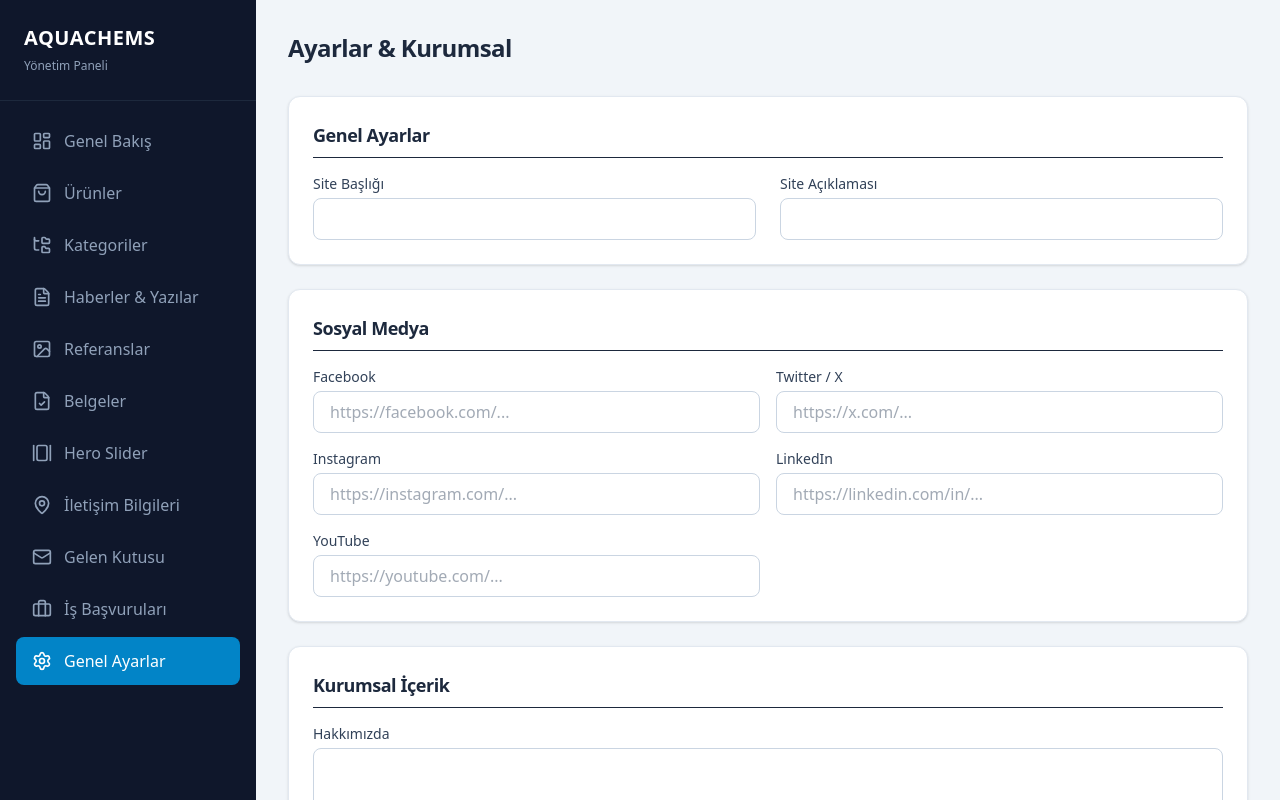
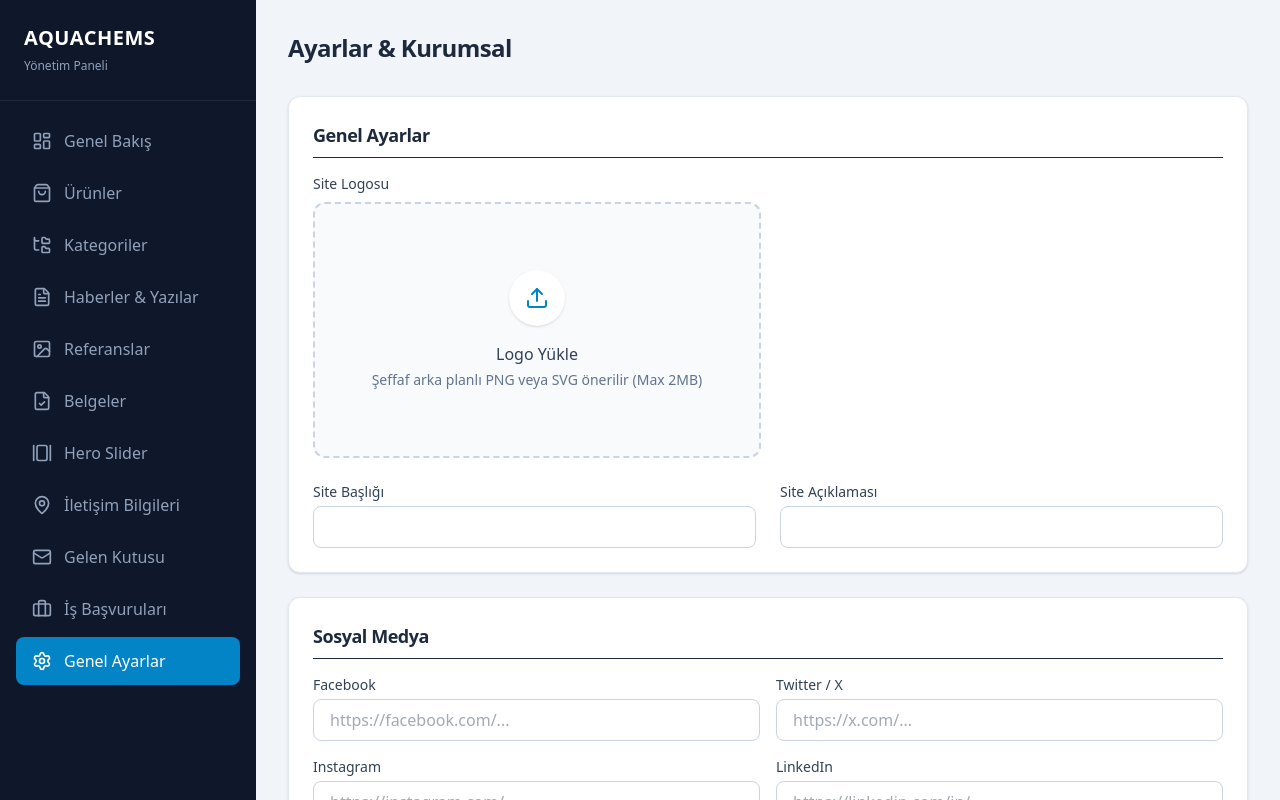
Before and after one commit to cooderhasan/aquachem, a Next.js app: page /admin/settings in a window 1280 px wide. Shown: the top 800 px of the page. Built offline with nearby package versions, Linux system fonts and the light colour scheme; no server answers; the database is empty.

Commit message:
feat: add logo upload to admin settings

```diff
--- a/src/app/admin/settings/SettingsForm.tsx
+++ b/src/app/admin/settings/SettingsForm.tsx
@@ -4,6 +4,7 @@ import React, { useState } from 'react';
 import { Loader2, Save } from 'lucide-react';
 import { updateSettings } from './actions';
 import { useRouter } from 'next/navigation';
+import ImageUpload from '@/components/ui/ImageUpload';
 
 
 interface SettingsFormProps {
@@ -13,6 +14,7 @@ interface SettingsFormProps {
 export default function SettingsForm({ initialSettings }: SettingsFormProps) {
     const router = useRouter();
     const [isLoading, setIsLoading] = useState(false);
+    const [logo, setLogo] = useState(initialSettings?.logo || '');
 
     async function handleSubmit(event: React.FormEvent<HTMLFormElement>) {
         event.preventDefault();
@@ -34,6 +36,21 @@ export default function SettingsForm({ initialSettings }: SettingsFormProps) {
         <form onSubmit={handleSubmit} className="space-y-6">
             <div className="bg-white p-6 rounded-xl shadow-sm border border-slate-200">
                 <h2 className="text-lg font-bold text-slate-800 mb-4 pb-2 border-b">Genel Ayarlar</h2>
+                <input type="hidden" name="logo" value={logo} />
+
+                <div className="mb-6">
+                    <label className="block text-sm font-medium text-slate-700 mb-2">Site Logosu</label>
+                    <div className="max-w-md">
+                        <ImageUpload
+                            value={logo}
+                            onChange={(url) => setLogo(url)}
+                            onRemove={() => setLogo('')}
+                            label="Logo Yükle"
+                            description="Şeffaf arka planlı PNG veya SVG önerilir (Max 2MB)"
+                        />
+                    </div>
+                </div>
+
                 <div className="grid grid-cols-1 md:grid-cols-2 gap-6">
                     <div>
                         <label className="block text-sm font-medium text-slate-700 mb-1">Site Başlığı</label>
```
